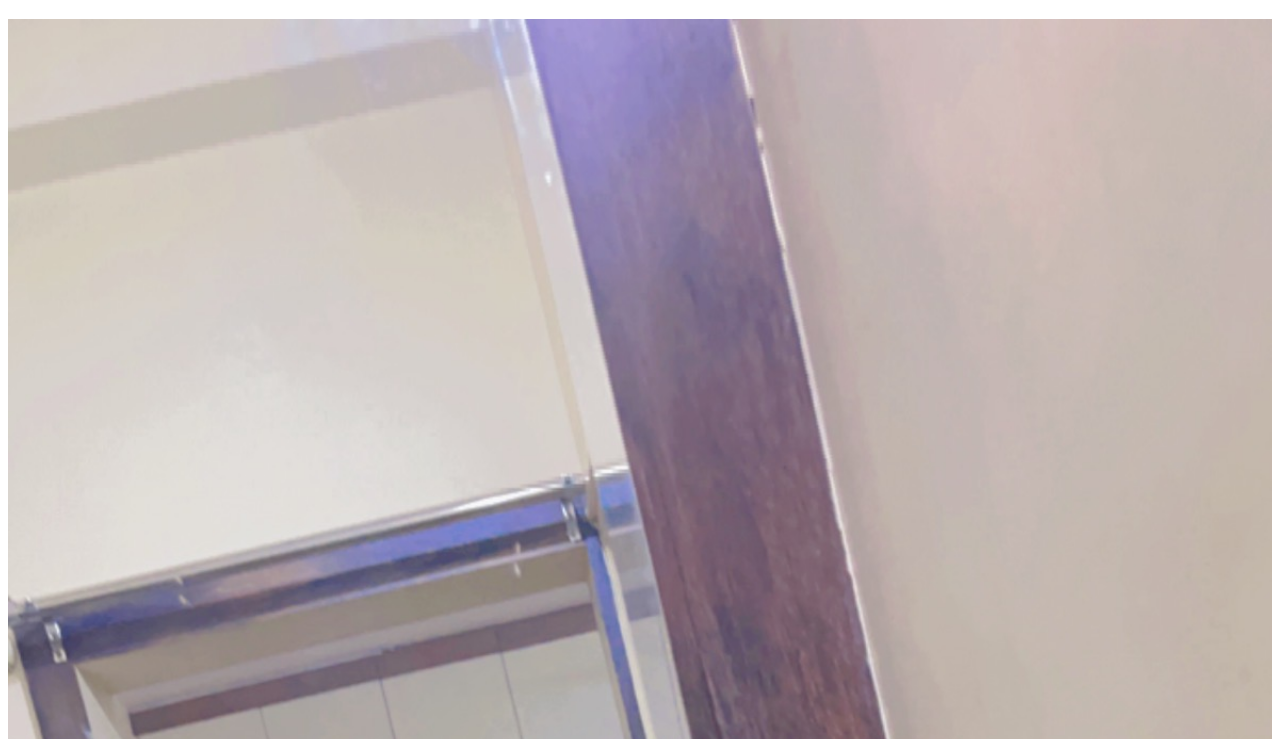
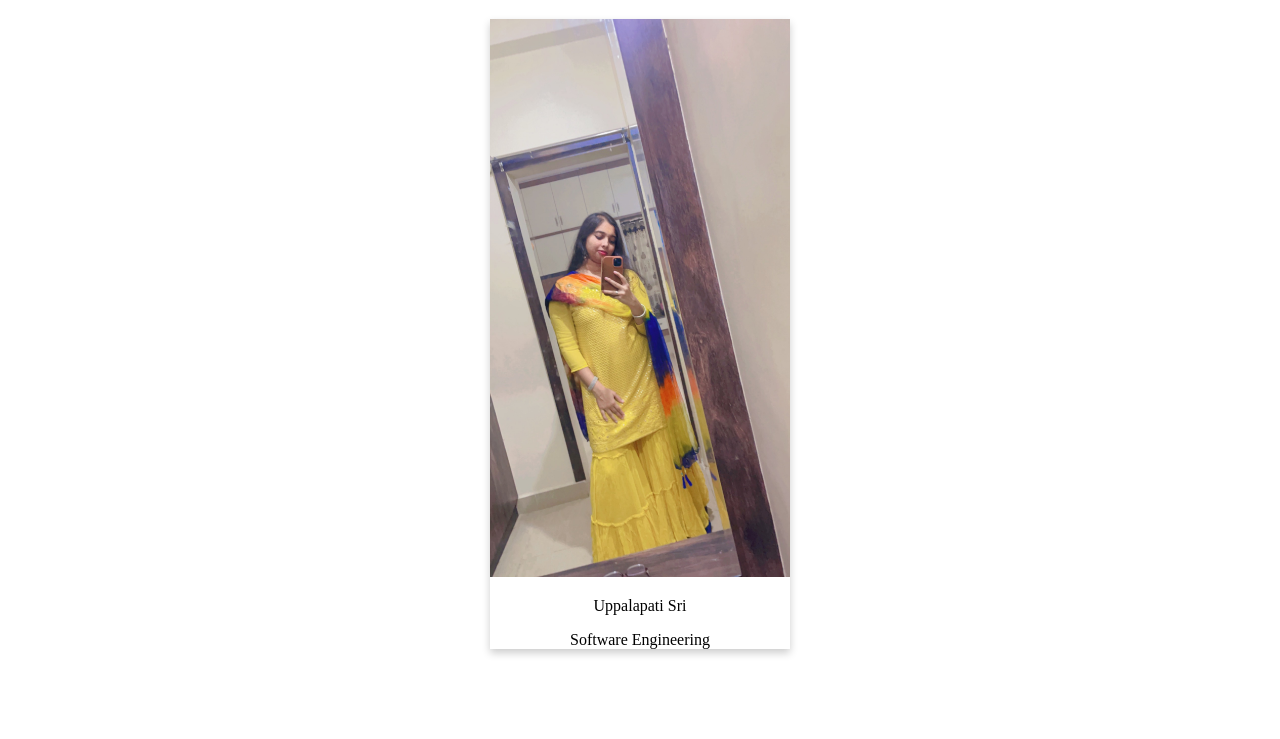
Before and after one commit to UppalapatiSri/UppalapatiSri.github.io, a plain HTML site: page card.html in a window 1280 px wide. Shown: the part 61-800 px from the top of the page. Drawn offline with Linux system fonts and the light colour scheme.

Commit message:
added css

```diff
--- a/card.html
+++ b/card.html
@@ -5,6 +5,7 @@
     <meta http-equiv="X-UA-Compatible" content="IE=edge">
     <meta name="viewport" content="width=device-width, initial-scale=1.0">
     <title>User Card 1</title>
+    <link rel="stylesheet" href="userstyle.css">
 </head>
 <body>
     <h1>User Card </h1>
```
